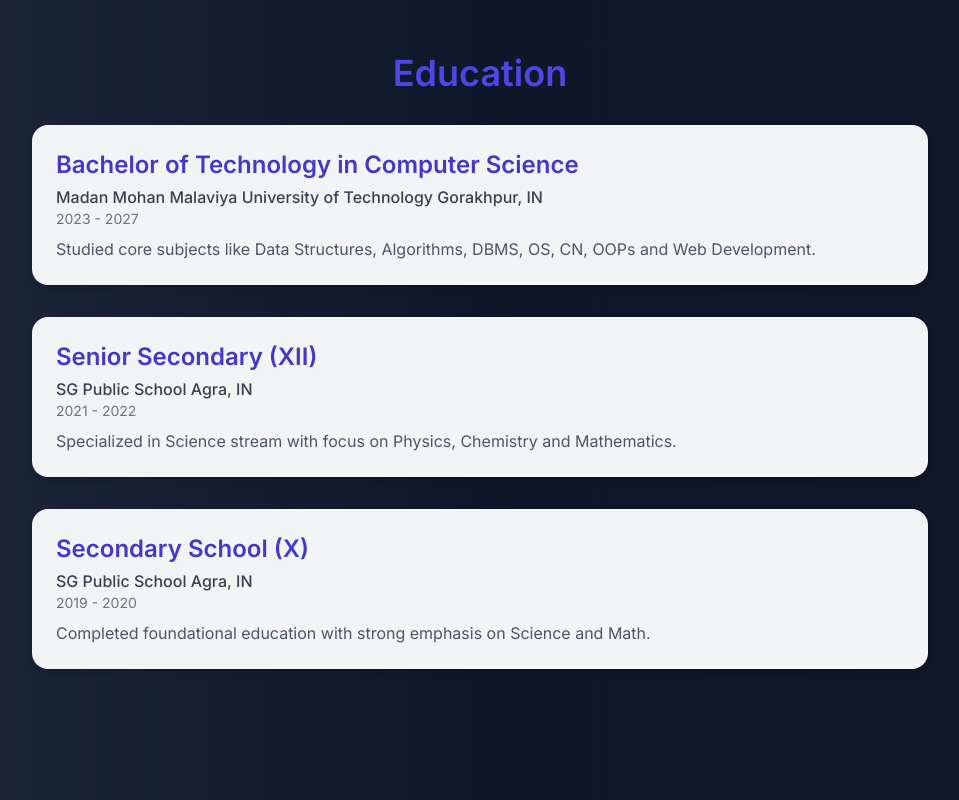
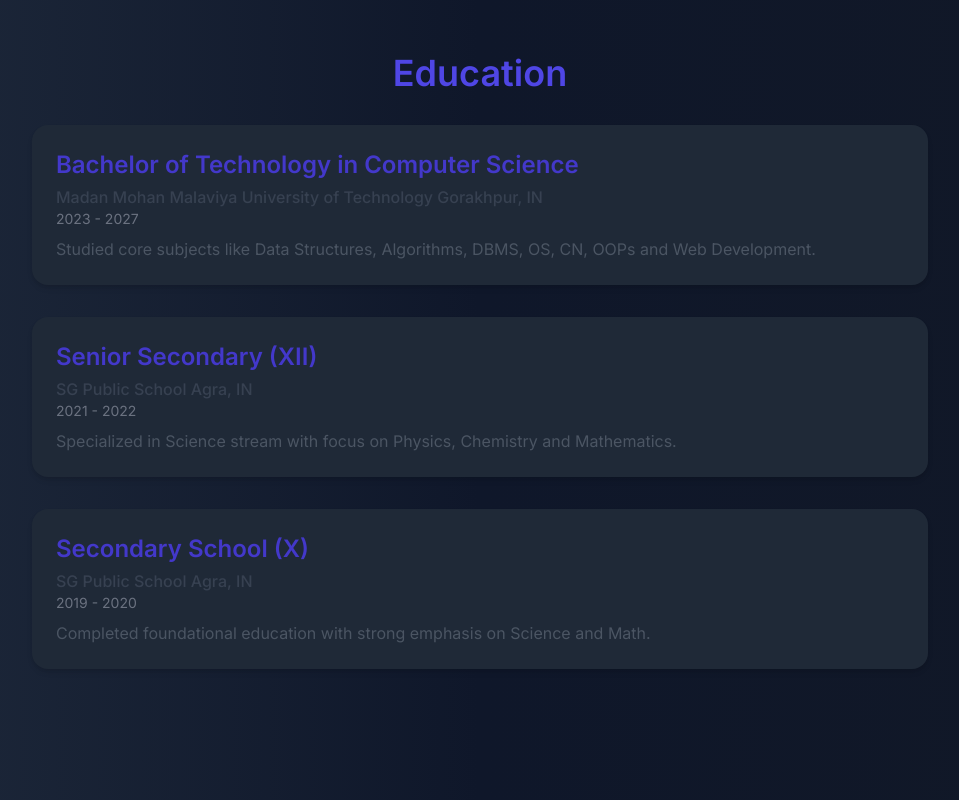
Before and after one commit to devsaxena01/DevPortfolio, a React (Vite) app in the folder client/: page / in a window 1280 px wide. Shown: the part 1480-2280 px from the top of the page, without its empty margins (160-1119 px from the left). Built offline with nearby package versions, Linux system fonts and the light colour scheme; the HTML template or start-up script is replaced by a standard one.

Commit message:
completed

```diff
--- a/client/src/components/Achievements.jsx
+++ b/client/src/components/Achievements.jsx
@@ -63,7 +63,7 @@ const Achievements = () => {
         {educationData.map(({title , description , links}, key) => (
           <div
             key={key}
-            className="bg-gray-100 dark:bg-gray-800 rounded-2xl shadow-md p-6 hover:shadow-lg transition-shadow"
+            className="bg-gray-800 dark:bg-gray-800 rounded-2xl shadow-md p-6 hover:shadow-lg transition-shadow"
           >
             <h3 className="text-2xl font-semibold text-indigo-700">{title}</h3>
 
--- a/client/src/components/Education.jsx
+++ b/client/src/components/Education.jsx
@@ -30,7 +30,7 @@ const Education = () => {
         {educationData.map(({degree , institution , year , description}, key) => (
           <div
             key={key}
-            className="bg-gray-100 dark:bg-gray-800 rounded-2xl shadow-md p-6 hover:shadow-lg transition-shadow"
+            className="bg-gray-800 dark:bg-gray-800 rounded-2xl shadow-md p-6 hover:shadow-lg transition-shadow"
           >
             <h3 className="text-2xl font-semibold text-indigo-700">{degree}</h3>
             <p className=" mt-1 text-md font-medium text-gray-700 dark:text-gray-300">{institution}</p>
```
